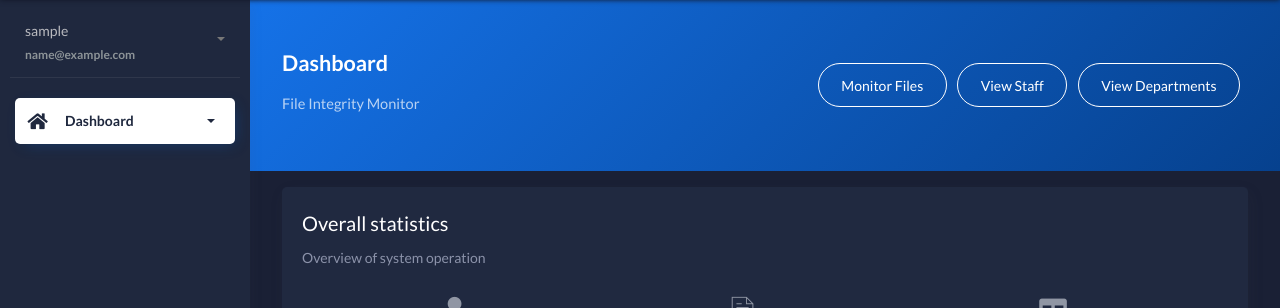
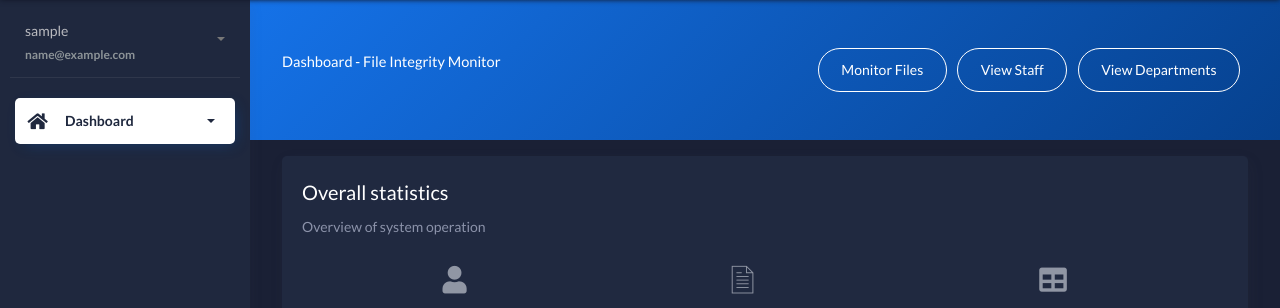
Before and after one commit to teenahg/file-integrity-monitor, a Django app: page / in a window 1280 px wide. Shown: the part 62-370 px from the top of the page. Run offline with Django 3.2, Linux system fonts and the light colour scheme; the visitor is signed in with stand-in values (Sample User, id 1); data that the repository does not hold is empty; some libraries are stand-ins or nearby versions.

Commit message:
Updated files.html and index.html pages

```diff
--- a/core/templates/files.html
+++ b/core/templates/files.html
@@ -36,9 +36,11 @@
 				<div class="col-md-12">
 					<div class="card">
 						<div class="card-header">
-							<h4 class="card-title">Actions &nbsp; &nbsp;
+							<h4 class="card-title">Quick Actions &nbsp; &nbsp;
 								{% if files.count != 0 %}
-								<button class="card-title btn btn-primary">Verify Hashes</button>
+								<a href="">
+									<button class="btn btn-white btn-border btn-round mr-2">Verify Hashes</button>
+								</a>
 								{% else %}
 								<button onclick="location.href='{% url 'script' %}'" class="card-title btn btn-primary">Generate Hashes</button>
 								{% endif %}
--- a/core/templates/index.html
+++ b/core/templates/index.html
@@ -12,8 +12,8 @@
 			<div class="page-inner py-5">
 				<div class="d-flex align-items-left align-items-md-center flex-column flex-md-row">
 					<div>
-						<h2 class="text-white pb-2 fw-bold">Dashboard</h2>
-						<h5 class="text-white op-7 mb-2">File Integrity Monitor</h5>
+						<h5 class="text-white pb-2">Dashboard &hyphen; File Integrity Monitor</h5>
+						<h5 class="text-white op-7 mb-2"></h5>
 					</div>
 					<div class="ml-md-auto py-2 py-md-0">
 						<a href="{% url 'files' %}" class="btn btn-white btn-border btn-round mr-2">Monitor Files</a>
```
